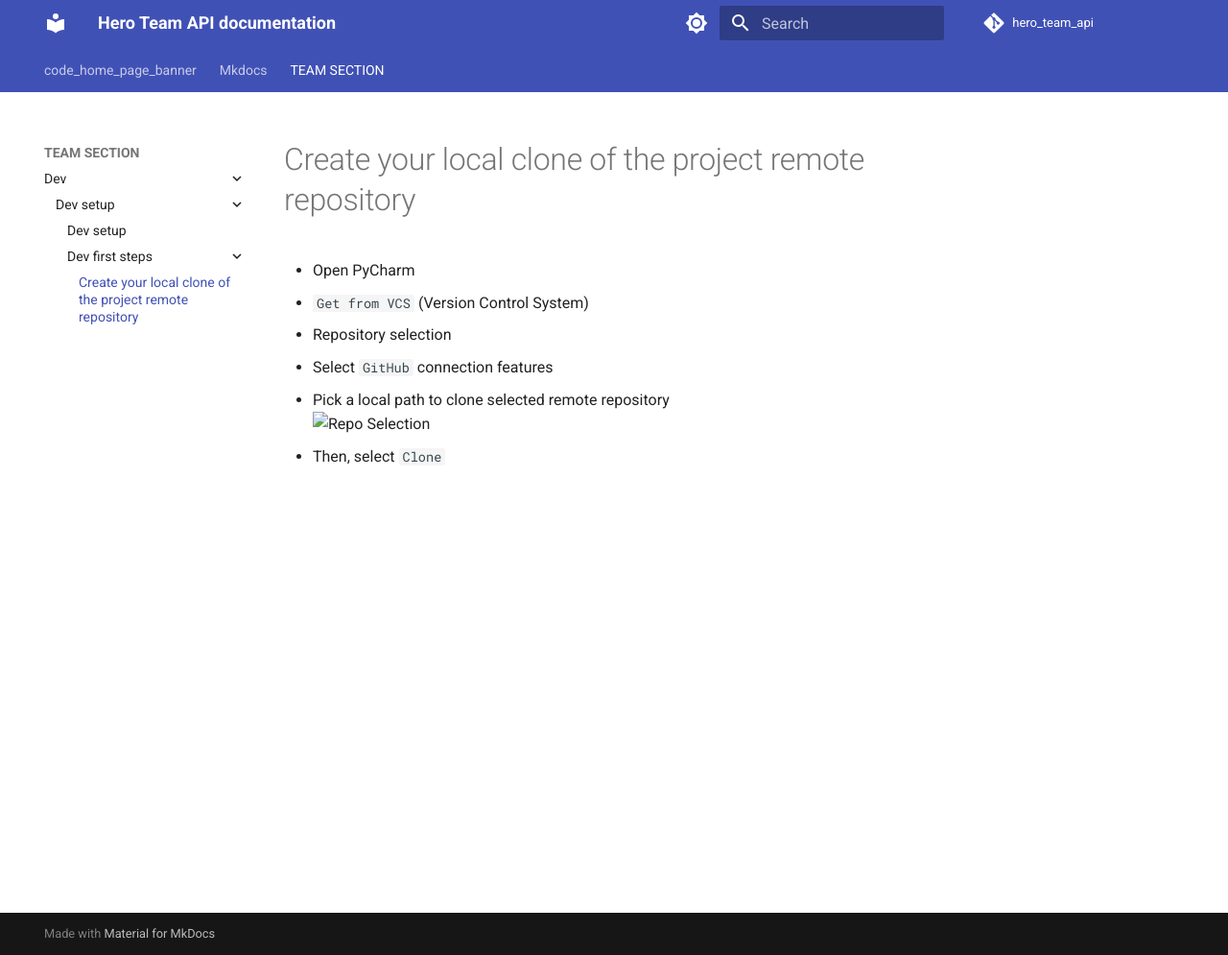
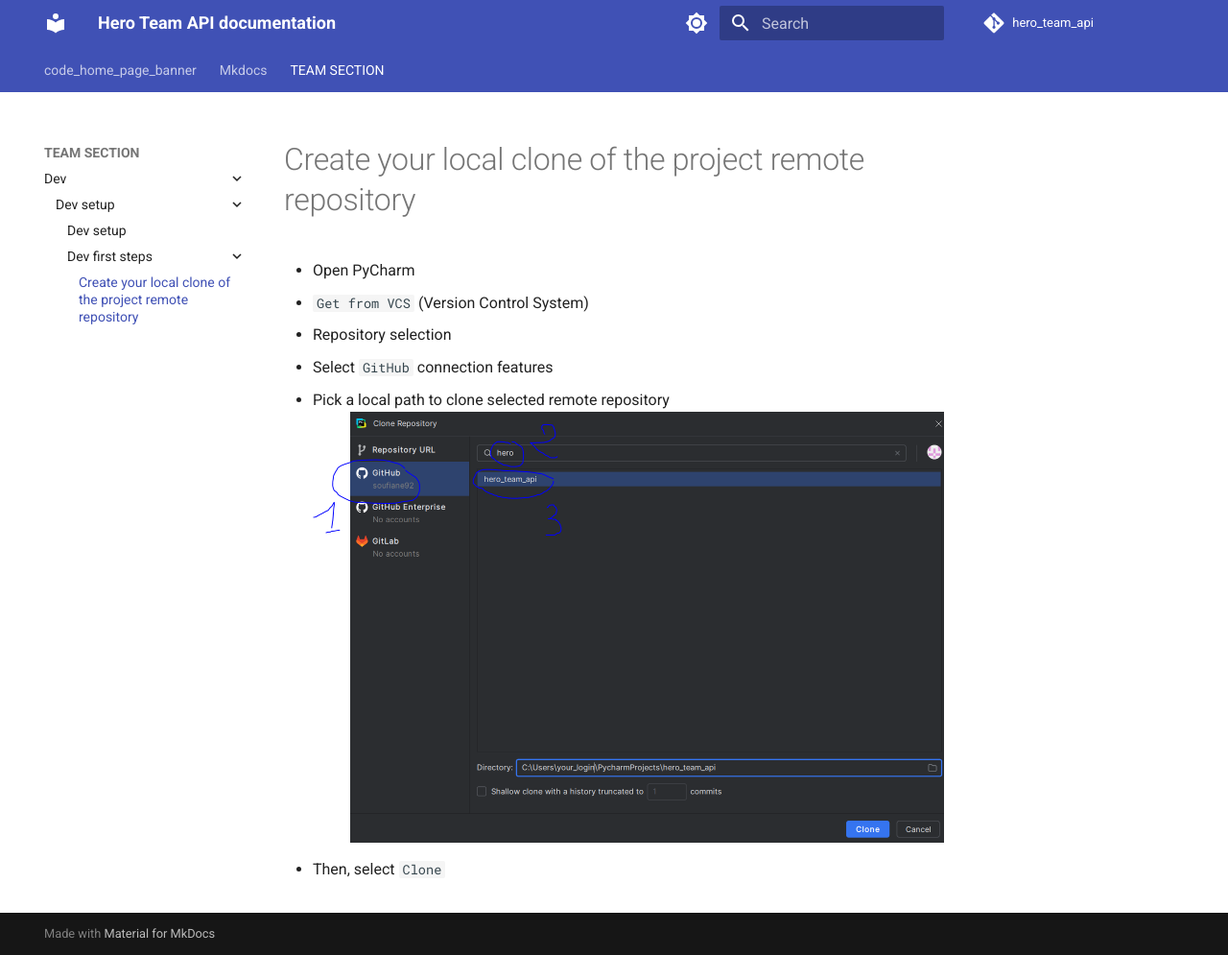
Before and after one commit to soufiane92/hero_team_api, an MkDocs documentation site: the page built from docs/TEAM_SECTION/dev/dev_setup/dev_first_steps/github_repo_cloning.md, in a window 1280 px wide and 995 px high. Shown: the whole window at 96% size. Built offline with MkDocs 1.6.1 and Material for MkDocs 9.7.7, drawn with Linux system fonts in a browser that asks for light colours; comment, search, counter and statistics services are not loaded.

Commit message:
documetation([documentation] add github pages to improve documentation): fix path issue

```diff
--- a/docs/TEAM_SECTION/dev/dev_setup/dev_first_steps/github_repo_cloning.md
+++ b/docs/TEAM_SECTION/dev/dev_setup/dev_first_steps/github_repo_cloning.md
@@ -6,6 +6,6 @@
 - Repository selection
   - Select `GitHub` connection features
   - Pick a local path to clone selected remote repository
-<br>![Repo Selection](../../../img/initial_clone_repo.png)
+<br>![Repo Selection](../../../../img/initial_clone_repo.png)
 
 - Then, select `Clone`
```
